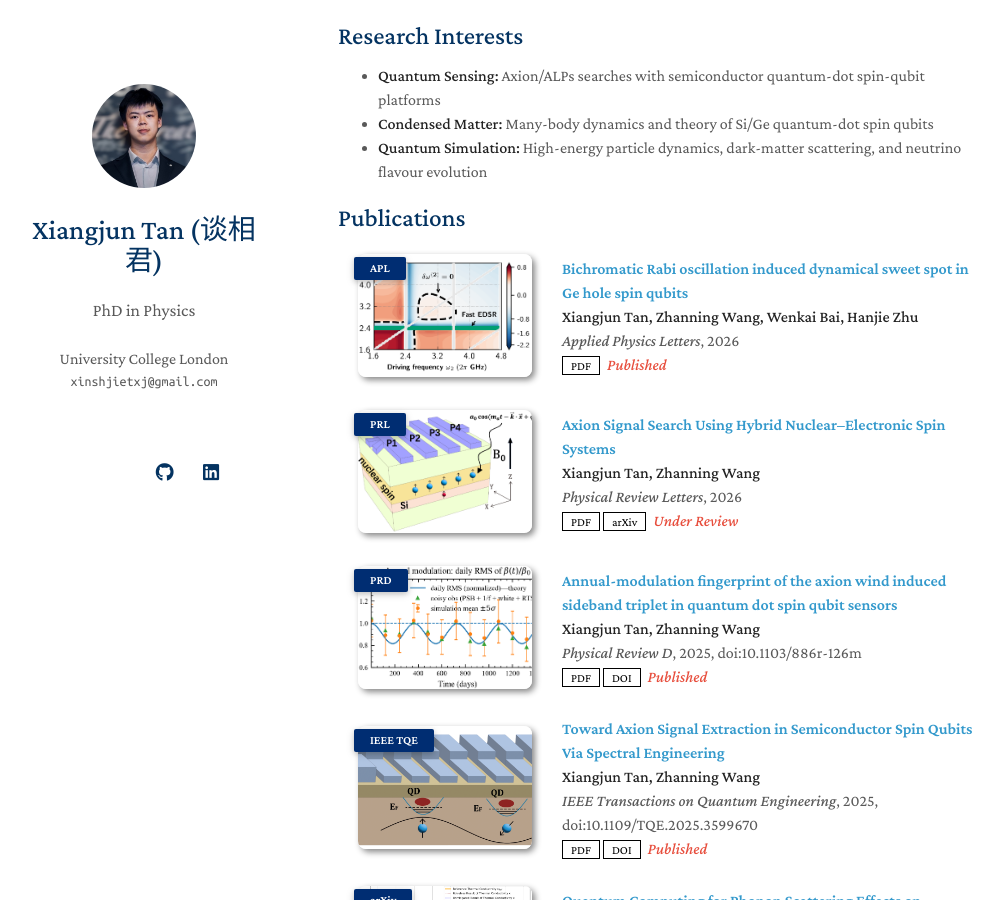
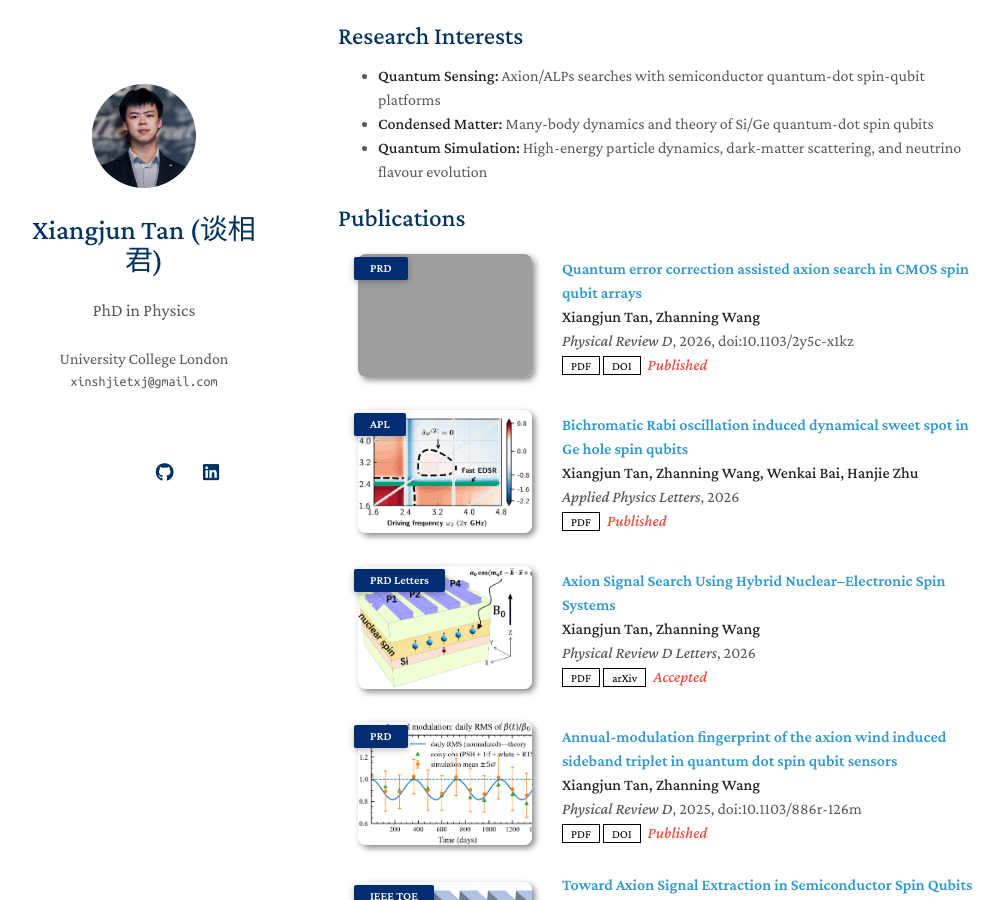
Before and after one commit to xiangjun-tan/xiangjun-tan.github.io, a Jekyll site: the page built from index.md, in a window 1280 px wide and 900 px high, scrolled down 411 px. Shown: the whole window, without its empty margins (132-1135 px from the left). Built offline with Jekyll 4.4.1, drawn with Linux system fonts in a browser that asks for light colours; nearby versions of some CDN libraries; a style sheet for code colours, icons or effects is not loaded; our own code applies the rules of GitHub Pages for plain Markdown files; grey boxes are pictures that could not be loaded.

Commit message:
Update publications.yml

```diff
--- a/_data/publications.yml
+++ b/_data/publications.yml
@@ -1,4 +1,14 @@
 main:
+  - title: "Quantum error correction assisted axion search in CMOS spin qubit arrays"
+    authors: <strong>Xiangjun Tan, Zhanning Wang</strong>
+    venue: Physical Review D
+    year: 2026
+    status: Published
+    conference_short: PRD
+    doi: 10.1103/2y5c-x1kz
+    pdf: https://journals.aps.org/prd/abstract/10.1103/2y5c-x1kz
+    image: ./assets/img/Axion_QEC.png
+
   - title: "Bichromatic Rabi oscillation induced dynamical sweet spot in Ge hole spin qubits"
     authors: <strong>Xiangjun Tan, Zhanning Wang, Wenkai Bai, Hanjie Zhu</strong>
     venue: Applied Physics Letters
@@ -10,10 +20,10 @@ main:
 
   - title: "Axion Signal Search Using Hybrid Nuclear–Electronic Spin Systems"
     authors: <strong>Xiangjun Tan, Zhanning Wang</strong>
-    venue: Physical Review Letters
+    venue: Physical Review D Letters
     year: 2026
-    status: Under Review
-    conference_short: PRL
+    status: Accepted
+    conference_short: PRD Letters
     arxiv: "2601.06816"
     pdf: https://arxiv.org/pdf/2601.06816
     image: ./assets/img/Device.png
```
